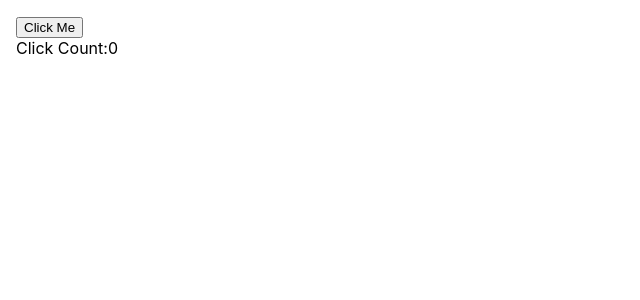
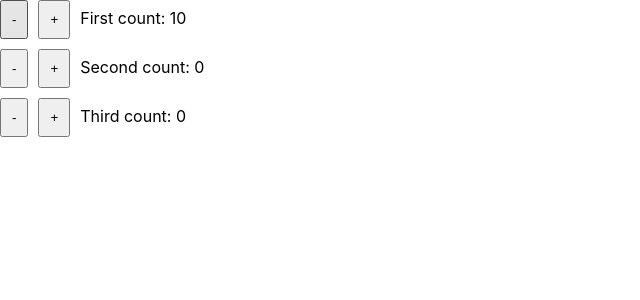
Before and after one commit to shzjj82/react, a React (Create React App) app: page / in a window 1280 px wide. Shown: the top 300 px of the page, without its empty margins (0-640 px from the left). Built offline with nearby package versions, Linux system fonts and the light colour scheme.

Commit message:
1 通过 props 传入值 2 通过 defaultProps 设置 props 的默认值 3 通过 引入propTypes 用于判断传入的props类型是否正确 4 通过 bind 和 箭头函数 解决指向问题

```diff
--- /dev/null
+++ b/src/ControlPanel/ControlPanel.js
@@ -0,0 +1,14 @@
+import React,{ Component } from 'react';
+import Counter from '../Counter/Counter';
+
+export default class ControlPanel extends Component{
+    render(){
+        return (
+            <div>
+                <Counter caption='First'></Counter>
+                <Counter caption='Second' initValue={0}></Counter>
+                <Counter caption='Third' initValue={0}></Counter>
+            </div>
+        )
+    }
+}
--- /dev/null
+++ b/src/Counter/Counter.js
@@ -0,0 +1,53 @@
+import React,{ Component } from 'react';
+import PropTypes from 'prop-types';
+
+export default class Counter extends Component {
+    /**
+     * Creates an instance of Counter.
+     * @param {object} props 传入值
+     * @memberof Counter
+     */
+    constructor(props){
+        super(props);
+
+        this.state = {
+            count:props.initValue
+        }
+
+        this.handleClick = this.onClickButton.bind(this,-1);
+    }
+
+    /**
+     * 方法1 通过箭头函数讲this指向到Counter上
+     * 方法2 通过bind(this,params);
+     * @memberof Counter
+     */
+    onClickButton=(num)=>{
+        this.setState({
+            count:this.state.count + num
+        })
+    }
+
+    render(){
+        const {caption} = this.props;
+        const buttonStyle = {padding:'10px',marginRight:'10px'};
+        const WrapperStyle = {marginBottom:'10px'};
+        return(
+            <div style={WrapperStyle}>
+                <button style={buttonStyle} onClick={this.handleClick}>-</button>
+                <button style={buttonStyle} onClick={()=>this.onClickButton(1)}>+</button>
+                <span>{caption}</span> count: {this.state.count}
+            </div>
+        )
+    }
+
+}
+// 类型判断 判断props的类型是否正确 isRequired 则表示必填项 （需要引入PropTypes);
+Counter.propTypes ={
+    caption:PropTypes.string.isRequired,
+    initValue:PropTypes.number
+}
+// 默认值 当props不传入时 默认值设定 （为了更好的代码管理)
+Counter.defaultProps = {
+    initValue:10
+}
--- a/src/index.js
+++ b/src/index.js
@@ -2,10 +2,11 @@ import React from 'react';
 import ReactDOM from 'react-dom';
 import './index.css';
 // import App from './App';
-import ClickCounter from './ClickCounter/ClickCounter';
+// import ClickCounter from './ClickCounter/ClickCounter';
+import ControlPanel from './ControlPanel/ControlPanel';
 import * as serviceWorker from './serviceWorker';
 
-ReactDOM.render(<ClickCounter />, document.getElementById('root'));
+ReactDOM.render(<ControlPanel />, document.getElementById('root'));
 
 // If you want your app to work offline and load faster, you can change
 // unregister() to register() below. Note this comes with some pitfalls.
```
